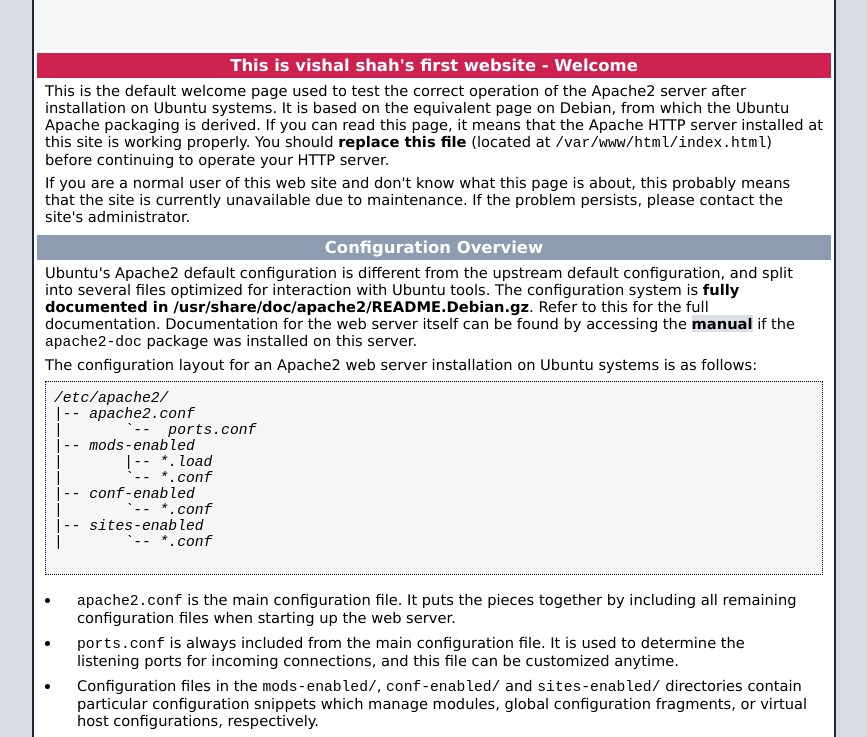
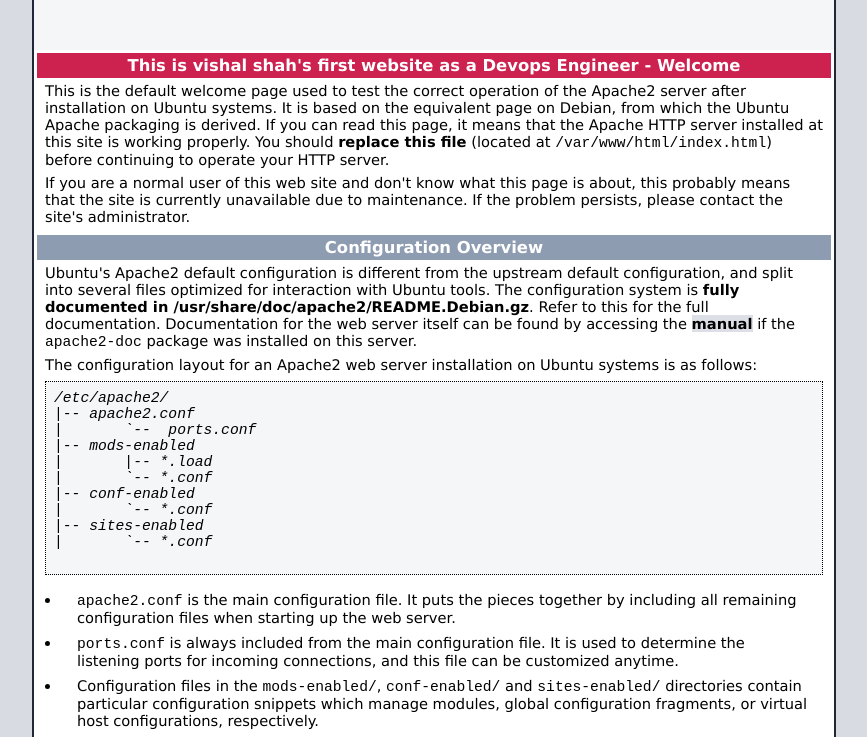
Before and after one commit to vishalshah1512/resume, a plain HTML site: page index.html in a window 1280 px wide. Shown: the part 57-794 px from the top of the page, without its empty margins (206-1073 px from the left). Drawn offline with Linux system fonts and the light colour scheme.

Commit message:
Qualification updated

```diff
--- a/index.html
+++ b/index.html
@@ -221,7 +221,7 @@
 
         <div class="section_header section_header_red">
           <div id="about"></div>
-         This is vishal shah's first website - Welcome
+         This is vishal shah's first website as a Devops Engineer - Welcome
         </div>
         <div class="content_section_text">
           <p>
```
